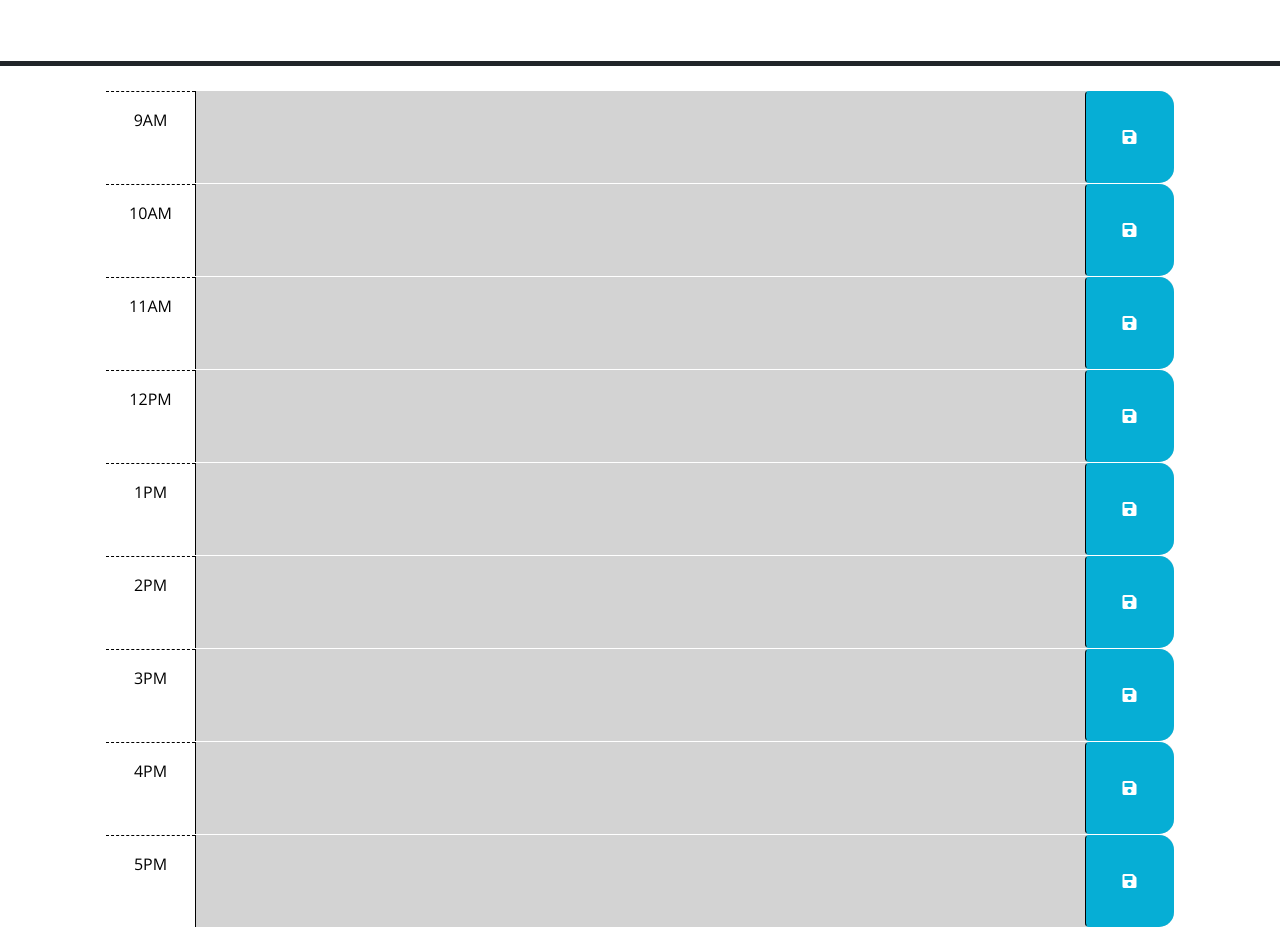
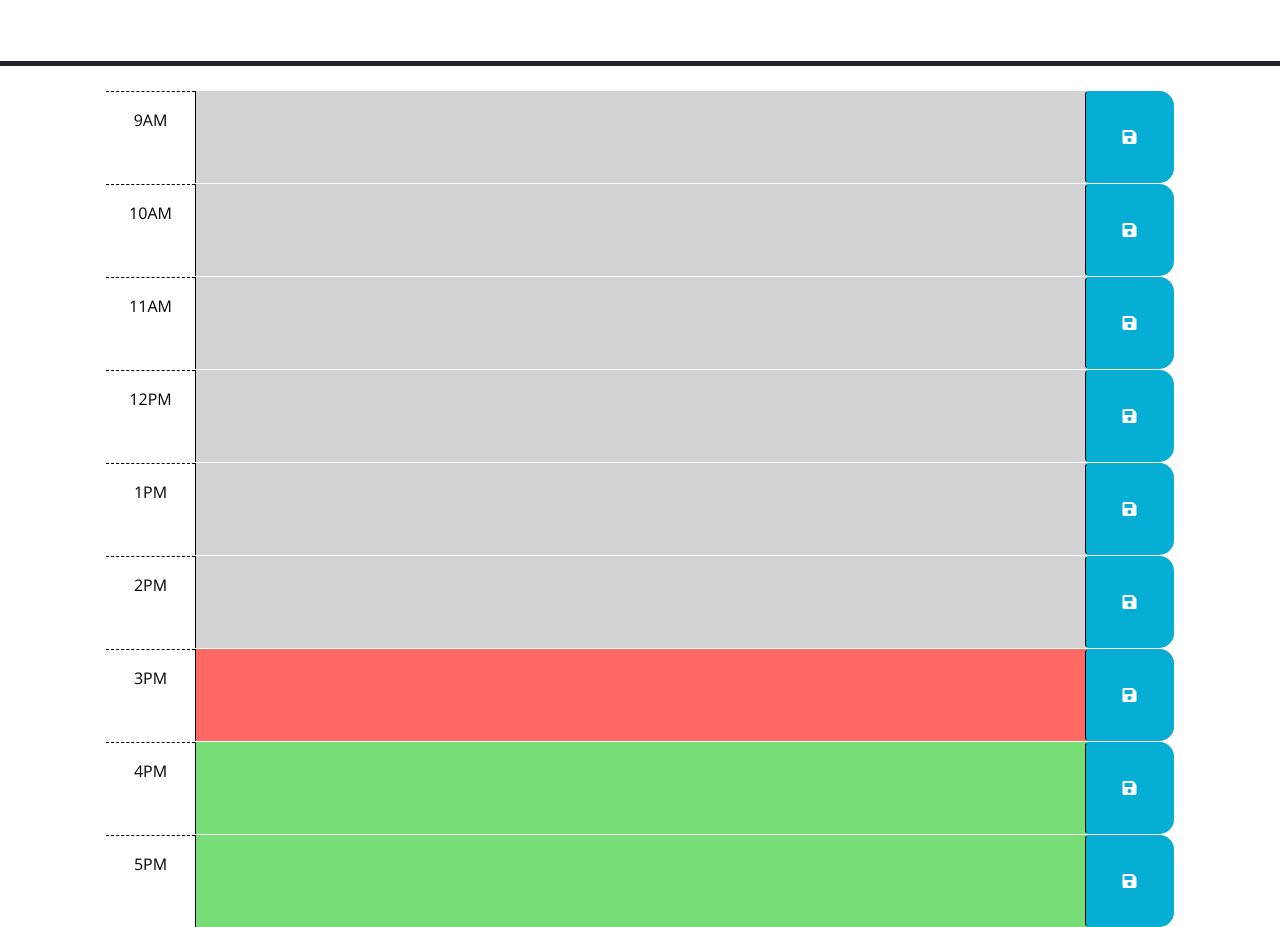
Before and after one commit to sjirik/work-day, a plain HTML site: page index.html in a window 1280 px wide. Shown: the part 166-1093 px from the top of the page. Drawn offline with nearby package versions, Linux system fonts and the light colour scheme.

Commit message:
I figured it out. My hour-# were not in military time

```diff
--- a/assets/script.js
+++ b/assets/script.js
@@ -32,6 +32,7 @@ function timeColor() {
       $(this).removeClass('present');
       $(this).addClass('future');
       /*Using 'if' 'then' I added and removed the classes from the time blocks based on the time of day*/
+      /*Was not working, but I was sure my code was correct. turns out my integers in my HTML were not in military time*/
     }
   });
 
--- a/index.html
+++ b/index.html
@@ -29,15 +29,6 @@
       <p id="currentDay" class="lead"></p>
     </header>
     <div class="container-lg px-5">
-      <!-- Use class for "past", "present", and "future" to apply styles to the
-        time-block divs accordingly. The javascript will need to do this by
-        adding/removing these classes on each div by comparing the hour in the
-        id to the current hour. The html provided below is meant to be an example
-        demonstrating how the css provided can be leveraged to create the
-        desired layout and colors. The html below should be removed or updated
-        in the finished product. Remember to delete this comment once the
-        code is implemented.
-        -->
       <div id="hour-9" class="row time-block">
         <div class="col-2 col-md-1 hour text-center py-3">9AM</div>
         <textarea class="col-8 col-md-10 description" rows="3"> </textarea>
@@ -66,35 +57,35 @@
           <i class="fas fa-save" aria-hidden="true"></i>
         </button>
       </div>
-      <div id="hour-1" class="row time-block">
+      <div id="hour-13" class="row time-block">
         <div class="col-2 col-md-1 hour text-center py-3">1PM</div>
         <textarea class="col-8 col-md-10 description" rows="3"> </textarea>
         <button class="btn saveBtn col-2 col-md-1" aria-label="save">
           <i class="fas fa-save" aria-hidden="true"></i>
         </button>
       </div>
-      <div id="hour-2" class="row time-block">
+      <div id="hour-14" class="row time-block">
         <div class="col-2 col-md-1 hour text-center py-3">2PM</div>
         <textarea class="col-8 col-md-10 description" rows="3"> </textarea>
         <button class="btn saveBtn col-2 col-md-1" aria-label="save">
           <i class="fas fa-save" aria-hidden="true"></i>
         </button>
       </div>
-      <div id="hour-3" class="row time-block">
+      <div id="hour-15" class="row time-block">
         <div class="col-2 col-md-1 hour text-center py-3">3PM</div>
         <textarea class="col-8 col-md-10 description" rows="3"> </textarea>
         <button class="btn saveBtn col-2 col-md-1" aria-label="save">
           <i class="fas fa-save" aria-hidden="true"></i>
         </button>
       </div>
-      <div id="hour-4" class="row time-block">
+      <div id="hour-16" class="row time-block">
         <div class="col-2 col-md-1 hour text-center py-3">4PM</div>
         <textarea class="col-8 col-md-10 description" rows="3"> </textarea>
         <button class="btn saveBtn col-2 col-md-1" aria-label="save">
           <i class="fas fa-save" aria-hidden="true"></i>
         </button>
       </div>
-      <div id="hour-5" class="row time-block">
+      <div id="hour-17" class="row time-block">
         <div class="col-2 col-md-1 hour text-center py-3">5PM</div>
         <textarea class="col-8 col-md-10 description" rows="3"> </textarea>
         <button class="btn saveBtn col-2 col-md-1" aria-label="save">
```
